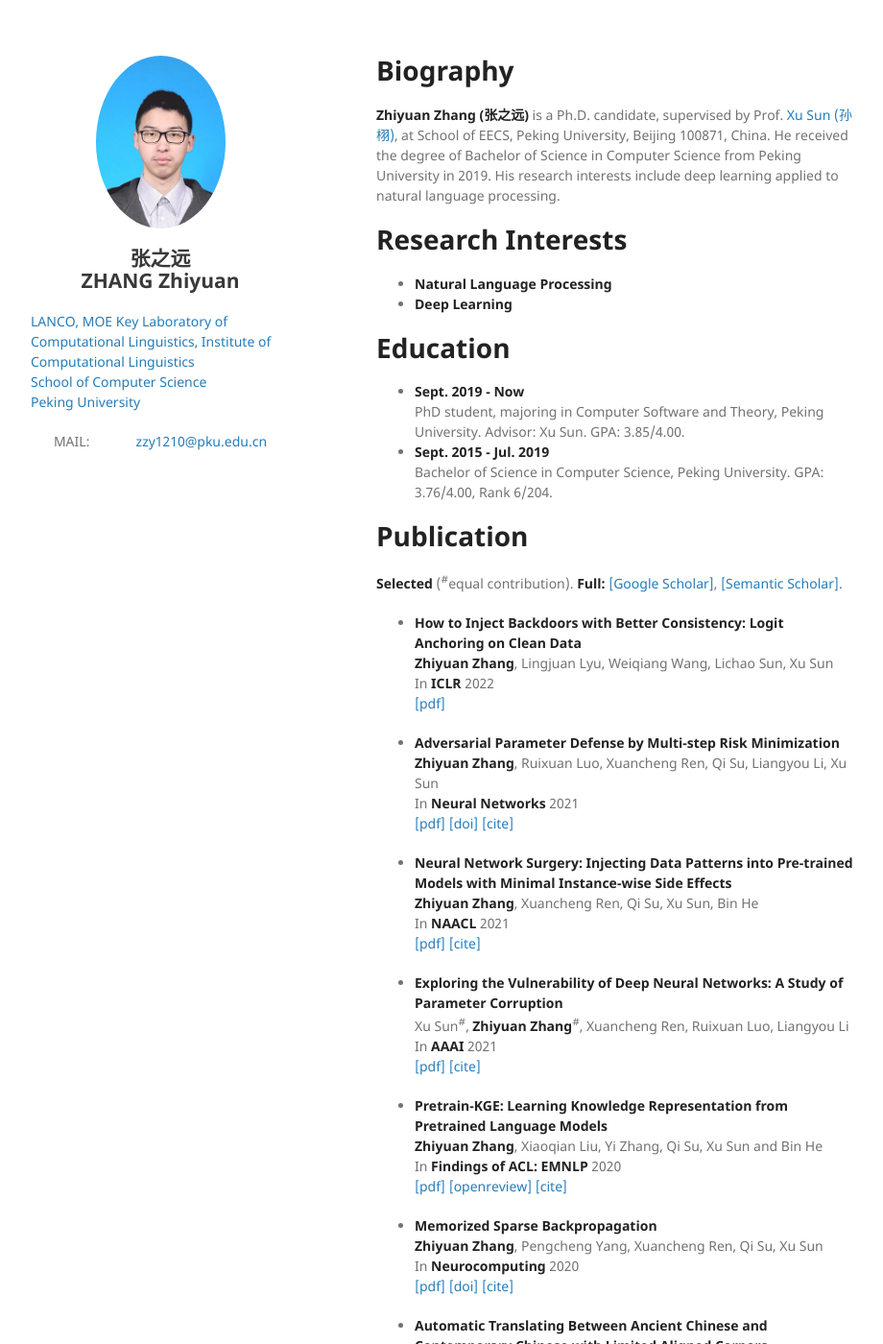
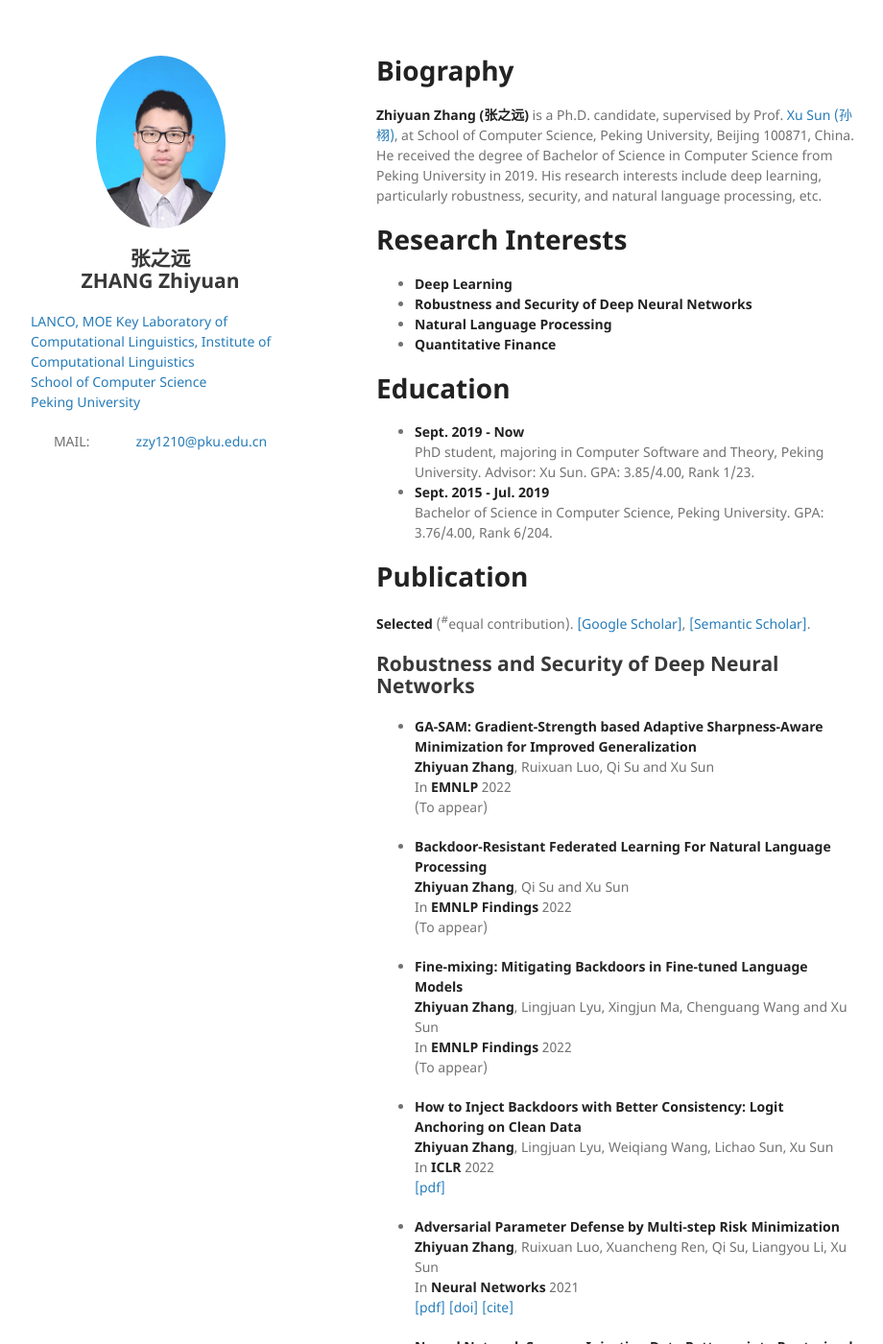
Before and after one commit to pkuzzy/pkuzzy.github.io, a Jekyll site: the page built from index.md, in a window 1280 px wide and 1400 px high. Shown: the whole window at 96% size, without its empty margins (178-1098 px from the left). Built offline with Jekyll 4.4.1, drawn with Linux system fonts in a browser that asks for light colours; nearby versions of some CDN libraries; our own code applies the rules of GitHub Pages for plain Markdown files; some of the changed text lies outside the part shown.

Commit message:
Update index.md

```diff
--- a/index.md
+++ b/index.md
@@ -3,20 +3,39 @@ layout: default
 ---
 
 # Biography
-**Zhiyuan Zhang (张之远)** is a Ph.D. candidate, supervised by Prof. [Xu Sun (孙栩)](https://xusun.org), at School of EECS, Peking University, Beijing 100871, China. He received the degree of Bachelor of Science in Computer Science from Peking University in 2019. His research interests include deep learning applied to natural language processing.
+**Zhiyuan Zhang (张之远)** is a Ph.D. candidate, supervised by Prof. [Xu Sun (孙栩)](https://xusun.org), at School of Computer Science, Peking University, Beijing 100871, China. He received the degree of Bachelor of Science in Computer Science from Peking University in 2019. His research interests include deep learning, particularly robustness, security, and natural language processing, etc.
 
 # Research Interests
+- **Deep Learning**
+- **Robustness and Security of Deep Neural Networks**
 - **Natural Language Processing**
-- **Deep Learning**
+- **Quantitative Finance**
 
 # Education
 - **Sept. 2019 - Now**
-  PhD student, majoring in Computer Software and Theory, Peking University. Advisor: Xu Sun. GPA: 3.85/4.00.
+  PhD student, majoring in Computer Software and Theory, Peking University. Advisor: Xu Sun. GPA: 3.85/4.00, Rank 1/23.
 - **Sept. 2015 - Jul. 2019**
   Bachelor of Science in Computer Science, Peking University. GPA: 3.76/4.00, Rank 6/204.
 
 # Publication
-**Selected** (<sup>\#</sup>equal contribution). **Full:** [[Google Scholar]](https://scholar.google.com/citations?hl=zh-CN&user=gSEzCUkAAAAJ), [[Semantic Scholar]](https://www.semanticscholar.org/author/Zhiyuan-Zhang/50317060).
+**Selected** (<sup>\#</sup>equal contribution). [[Google Scholar]](https://scholar.google.com/citations?hl=zh-CN&user=gSEzCUkAAAAJ), [[Semantic Scholar]](https://www.semanticscholar.org/author/Zhiyuan-Zhang/50317060).
+
+## Robustness and Security of Deep Neural Networks
+
+- **GA-SAM: Gradient-Strength based Adaptive Sharpness-Aware Minimization for Improved Generalization**
+  **Zhiyuan Zhang**, Ruixuan Luo, Qi Su and Xu Sun
+  In **EMNLP** 2022
+  (To appear)
+
+- **Backdoor-Resistant Federated Learning For Natural Language Processing**
+  **Zhiyuan Zhang**, Qi Su and Xu Sun
+  In **EMNLP Findings** 2022
+  (To appear)
+
+- **Fine-mixing: Mitigating Backdoors in Fine-tuned Language Models**
+  **Zhiyuan Zhang**, Lingjuan Lyu, Xingjun Ma, Chenguang Wang and Xu Sun
+  In **EMNLP Findings** 2022
+  (To appear)
 
 - **How to Inject Backdoors with Better Consistency: Logit Anchoring on Clean Data**
   **Zhiyuan Zhang**, Lingjuan Lyu, Weiqiang Wang, Lichao Sun, Xu Sun
@@ -38,15 +57,45 @@ layout: default
   In **AAAI** 2021
   [[pdf]](https://arxiv.org/pdf/2006.05620.pdf) [[cite]](https://dblp.uni-trier.de/rec/conf/aaai/0001ZRLL21.html?view=bibtex)
 
-- **Pretrain-KGE: Learning Knowledge Representation from Pretrained Language Models**
-  **Zhiyuan Zhang**, Xiaoqian Liu, Yi Zhang, Qi Su, Xu Sun and Bin He
-  In **Findings of ACL: EMNLP** 2020
-  [[pdf]](https://www.aclweb.org/anthology/2020.findings-emnlp.25.pdf) [[openreview]](https://openreview.net/forum?id=HJlv-Fz-pS) [[cite]](https://dblp.uni-trier.de/rec/conf/emnlp/ZhangLZ00H20.html?view=bibtex)
+- **Expose Backdoors on the Way: A Feature-Based Efficient Defense against Textual Backdoor Attacks**
+  Sishuo Chen, Wenkai Yang, **Zhiyuan Zhang**, Xiaohan Bi and Xu Sun
+  In **EMNLP Findings** 2022
+  (To appear)
+
+- **Be Careful about Poisoned Word Embeddings: Exploring the Vulnerability of the Embedding Layers in NLP Models**
+  Wenkai Yang, Lei Li, **Zhiyuan Zhang**, Xuancheng Ren, Xu Sun, Bin He
+  In **NAACL** 2021
+  [[pdf]](https://www.aclweb.org/anthology/2021.naacl-main.165.pdf)  [[code]](https://github.com/lancopku/Embedding-Poisoning) [[cite]](https://dblp.uni-trier.de/rec/conf/naacl/YangLZRSH21.html?view=bibtex)
+
+## Deep Learning
 
 - **Memorized Sparse Backpropagation**
   **Zhiyuan Zhang**, Pengcheng Yang, Xuancheng Ren, Qi Su, Xu Sun
   In **Neurocomputing** 2020
   [[pdf]](https://arxiv.org/pdf/1905.10194.pdf) [[doi]](https://doi.org/10.1016/j.neucom.2020.08.055) [[cite]](https://dblp.uni-trier.de/rec/journals/ijon/ZhangYRSS20.html?view=bibtex)
+
+- **Raise a Child in Large Language Model: Towards Effective and Generalizable Fine-tuning**
+  Runxin Xu<sup>\#</sup>, Fuli Luo<sup>\#</sup>, **Zhiyuan Zhang**, Chuanqi Tan, Baobao Chang, Songfang Huang, Fei Huang
+  In **EMNLP** 2021
+  [[pdf]](https://aclanthology.org/2021.emnlp-main.749.pdf) [[cite]](https://dblp.uni-trier.de/rec/conf/emnlp/XuLZTCHH21.html?view=bibtex)
+
+- **Understanding and Improving Layer Normalization**
+  Jingjing Xu, Xu Sun, **Zhiyuan Zhang**, Guangxiang Zhao, Junyang Lin
+  In **NeurIPS** 2019
+  [[pdf]](https://papers.nips.cc/paper/8689-understanding-and-improving-layer-normalization.pdf) [[code]](https://github.com/lancopku/AdaNorm) [[supplemental]](https://papers.nips.cc/paper/8689-understanding-and-improving-layer-normalization-supplemental.zip) [[cite]](https://papers.nips.cc/paper/8689-understanding-and-improving-layer-normalization/bibtex)
+
+## Natural Language Processing
+
+- **PKUSEG: A Toolkit for Multi-Domain Chinese Word Segmentation**
+  Ruixuan Luo, Jingjing Xu, Yi Zhang, **Zhiyuan Zhang**, Xuancheng Ren, Xu Sun
+  In Arxiv
+  [[pdf]](https://arxiv.org/pdf/1906.11455.pdf) [[github]](https://github.com/lancopku/pkuseg-python) [[cite]](https://ui.adsabs.harvard.edu/abs/2019arXiv190611455L/exportcitation)
+
+
+- **Pretrain-KGE: Learning Knowledge Representation from Pretrained Language Models**
+  **Zhiyuan Zhang**, Xiaoqian Liu, Yi Zhang, Qi Su, Xu Sun and Bin He
+  In **EMNLP Findings** 2020
+  [[pdf]](https://www.aclweb.org/anthology/2020.findings-emnlp.25.pdf) [[openreview]](https://openreview.net/forum?id=HJlv-Fz-pS) [[cite]](https://dblp.uni-trier.de/rec/conf/emnlp/ZhangLZ00H20.html?view=bibtex)
 
 - **Automatic Translating Between Ancient Chinese and Contemporary Chinese with Limited Aligned Corpora**
   **Zhiyuan Zhang**, Wei Li, Qi Su
@@ -55,36 +104,28 @@ layout: default
 
 - **Primal Meaning Recommendation via On-line Encyclopedia**
   **Zhiyuan Zhang**, Wei Li, Jingjing Xu, Xu Sun
-  Accepted by **Natural Language Engineering** (To appear)
+  Accepted by a special issue of **Natural Language Engineering**
   [[pdf]](https://arxiv.org/pdf/1808.04660.pdf) [[cite]](https://dblp.uni-trier.de/rec/journals/corr/abs-1808-04660.html?view=bibtex)
-
-- **Raise a Child in Large Language Model: Towards Effective and Generalizable Fine-tuning**
-  Runxin Xu<sup>\#</sup>, Fuli Luo<sup>\#</sup>, **Zhiyuan Zhang**, Chuanqi Tan, Baobao Chang, Songfang Huang, Fei Huang
-  In **EMNLP** 2021
-  [[pdf]](https://aclanthology.org/2021.emnlp-main.749.pdf) [[cite]](https://dblp.uni-trier.de/rec/conf/emnlp/XuLZTCHH21.html?view=bibtex)
-
-- **Be Careful about Poisoned Word Embeddings: Exploring the Vulnerability of the Embedding Layers in NLP Models**
-  Wenkai Yang, Lei Li, **Zhiyuan Zhang**, Xuancheng Ren, Xu Sun, Bin He
-  In **NAACL** 2021
-  [[pdf]](https://www.aclweb.org/anthology/2021.naacl-main.165.pdf)  [[code]](https://github.com/lancopku/Embedding-Poisoning) [[cite]](https://dblp.uni-trier.de/rec/conf/naacl/YangLZRSH21.html?view=bibtex)
-
-- **Understanding and Improving Layer Normalization**
-  Jingjing Xu, Xu Sun, **Zhiyuan Zhang**, Guangxiang Zhao, Junyang Lin
-  In **NeurIPS** 2019
-  [[pdf]](https://papers.nips.cc/paper/8689-understanding-and-improving-layer-normalization.pdf) [[code]](https://github.com/lancopku/AdaNorm) [[supplemental]](https://papers.nips.cc/paper/8689-understanding-and-improving-layer-normalization-supplemental.zip) [[cite]](https://papers.nips.cc/paper/8689-understanding-and-improving-layer-normalization/bibtex)
 
 - **Building an Ellipsis-aware Chinese Dependency Treebank for Web Text**
   Xuancheng Ren, Xu Sun, Ji Wen, Bingzhen Wei, Weidong Zhan, **Zhiyuan Zhang**
   In **LREC** 2018
   [[pdf]](http://www.lrec-conf.org/proceedings/lrec2018/pdf/297.pdf) [[data]](https://github.com/lancopku/Chinese-Dependency-Treebank-with-Ellipsis) [[cite]](https://dblp.uni-trier.de/rec/conf/lrec/RenSWWZZ18.html?view=bibtex)
 
+## Quantitative Finance
+
+
 # Internship
+- Research Intern at Tencent Technology Co., Ltd, 2022 - Now
 - Research Intern at Ant Group, 2021
-- Supported by a Research Grant from Mizuho Securities Co., Ltd, 2021
+- Supported by a Research Grant from Mizuho Securities Co., Ltd, 2021 - Now
 - Supported by a Research Grant from Huawei Noah’s Ark Lab, 2020
 
 # Awards
 - **Phd student period**
+  - Yang Fuqing & Wang Yangyuan Academician Scholarship, 2022
+  - Outstanding Research Award in Peking University, 2022
+  - Huatai Securities Technology Scholarship, 2021
   - Merit Student in Peking University, 2021
   - Academic Excellence Award in Peking University, 2020
   - Peking University President Scholarship, 2019, 2020, 2021
```
